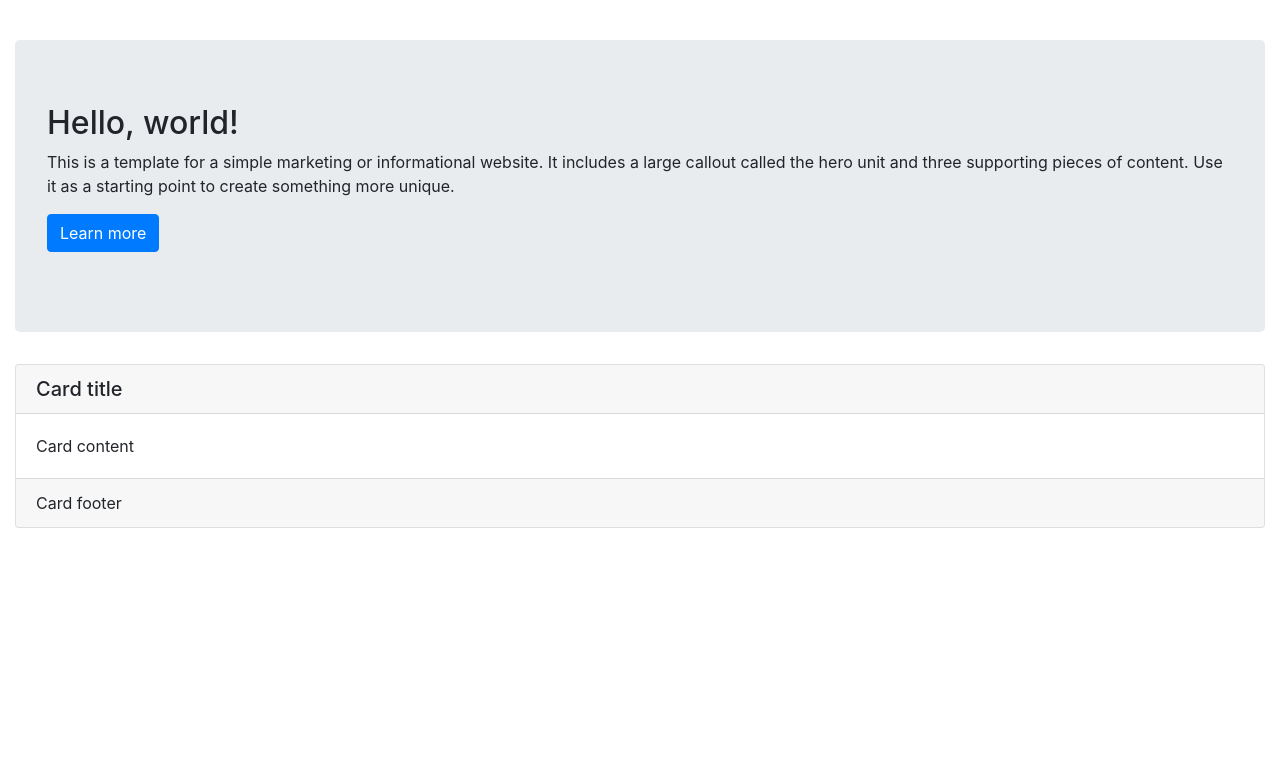
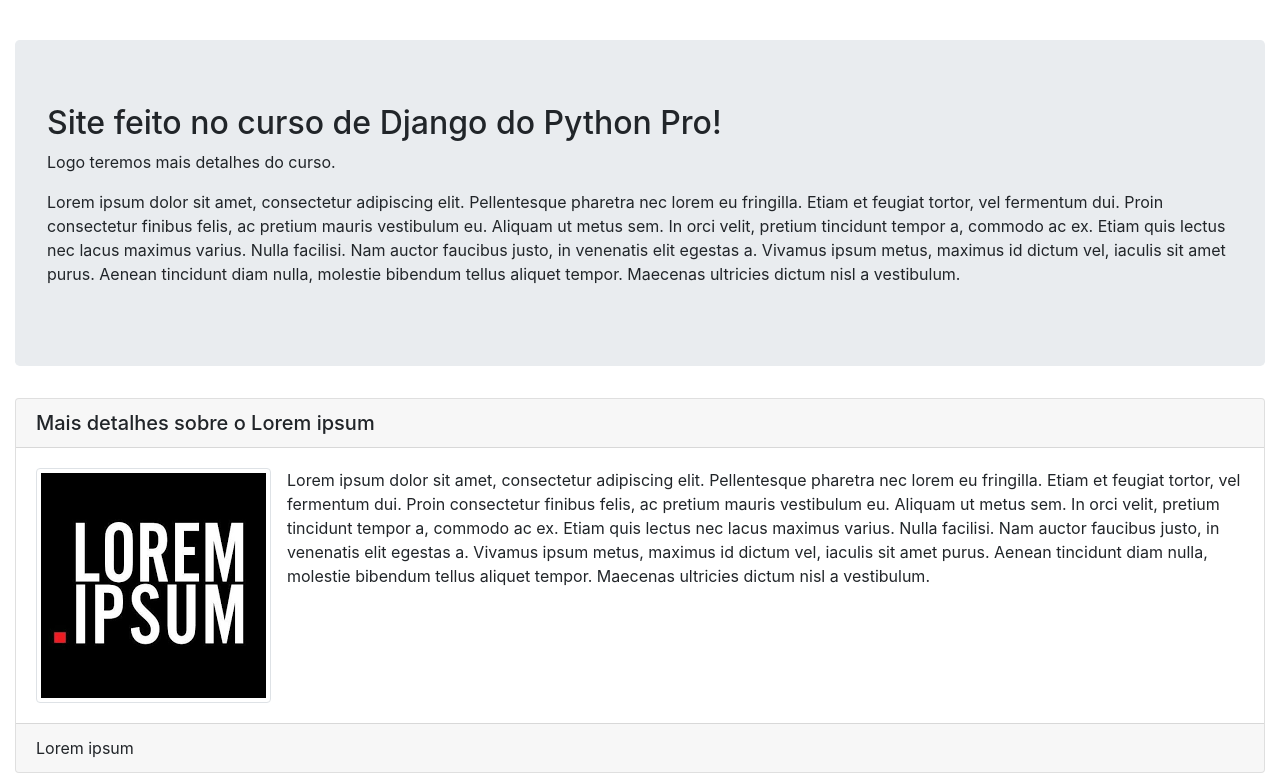
Before and after one commit to enosteteo/curso-django, a Django app: template pypro/base/templates/base/home.html in a window 1280 px wide. Shown: the part 56-829 px from the top of the page. Before the commit the page ends 584 px from the top, so only its background shows below. Run offline with Django 3.2, Linux system fonts and the light colour scheme; the template is opened without the code that fills it, so the values that code supplies are empty; some libraries are stand-ins or nearby versions.

Commit message:
personalised homepage

```diff
--- a/pypro/base/templates/base/home.html
+++ b/pypro/base/templates/base/home.html
@@ -11,6 +11,7 @@
     <meta name="description" content="Página do curso Python Pro">
     <meta name="author" content="Enos Tetéo">
 
+    <link rel="icon" type="image/png" href="{% static 'img/favicon.png' %}"/>
     <link href="{% static 'css/bootstrap.min.css' %}" rel="stylesheet">
     <link href="{% static 'css/style.css' %}" rel="stylesheet">
 
@@ -28,8 +29,6 @@
 <div class="container-fluid">
     <div class="row">
         <div class="col-md-12">
-
-
             <button class="navbar-toggler" type="button" data-toggle="collapse"
                     data-target="#bs-example-navbar-collapse-1">
                 <span class="navbar-toggler-icon"></span>
@@ -80,15 +79,19 @@
 
             <div class="jumbotron">
                 <h2>
-                    Hello, world!
+                    Site feito no curso de Django do Python Pro!
                 </h2>
                 <p>
-                    This is a template for a simple marketing or informational website. It includes a large callout
-                    called the hero unit and three supporting pieces of content. Use it as a starting point to create
-                    something more unique.
+                    Logo teremos mais detalhes do curso.
                 </p>
                 <p>
-                    <a class="btn btn-primary btn-large" href="#">Learn more</a>
+                    Lorem ipsum dolor sit amet, consectetur adipiscing elit. Pellentesque pharetra nec lorem eu
+                    fringilla. Etiam et feugiat tortor, vel fermentum dui. Proin consectetur finibus felis, ac pretium
+                    mauris vestibulum eu. Aliquam ut metus sem. In orci velit, pretium tincidunt tempor a, commodo ac
+                    ex. Etiam quis lectus nec lacus maximus varius. Nulla facilisi. Nam auctor faucibus justo, in
+                    venenatis elit egestas a. Vivamus ipsum metus, maximus id dictum vel, iaculis sit amet purus. Aenean
+                    tincidunt diam nulla, molestie bibendum tellus aliquet tempor. Maecenas ultricies dictum nisl a
+                    vestibulum.
                 </p>
             </div>
         </div>
@@ -97,15 +100,28 @@
         <div class="col-md-12">
             <div class="card">
                 <h5 class="card-header">
-                    Card title
+                    Mais detalhes sobre o Lorem ipsum
                 </h5>
                 <div class="card-body">
                     <p class="card-text">
-                        Card content
+                        <img src="{% static 'img/loremipsum.png' %}" alt="lorem ipsum"
+                             class="img-thumbnail float-left mr-3"/>
+
+                        Lorem ipsum dolor sit amet, consectetur adipiscing elit. Pellentesque pharetra nec lorem eu
+                        fringilla. Etiam et feugiat tortor, vel fermentum dui. Proin consectetur finibus felis, ac
+                        pretium
+                        mauris vestibulum eu. Aliquam ut metus sem. In orci velit, pretium tincidunt tempor a, commodo
+                        ac
+                        ex. Etiam quis lectus nec lacus maximus varius. Nulla facilisi. Nam auctor faucibus justo, in
+                        venenatis elit egestas a. Vivamus ipsum metus, maximus id dictum vel, iaculis sit amet purus.
+                        Aenean
+                        tincidunt diam nulla, molestie bibendum tellus aliquet tempor. Maecenas ultricies dictum nisl a
+                        vestibulum.
+
                     </p>
                 </div>
                 <div class="card-footer">
-                    Card footer
+                    Lorem ipsum
                 </div>
             </div>
         </div>
```
Also changed, not shown: pypro/base/static/img/favicon.png (added), pypro/base/static/img/loremipsum.png (added).
